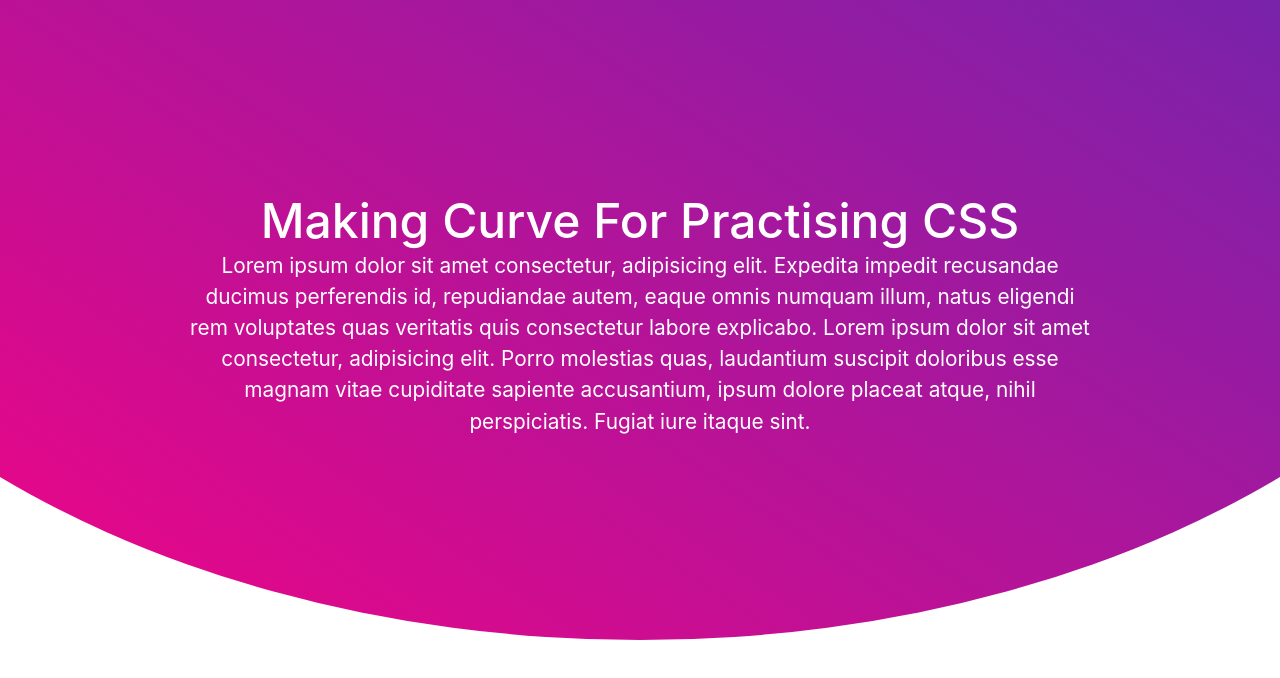
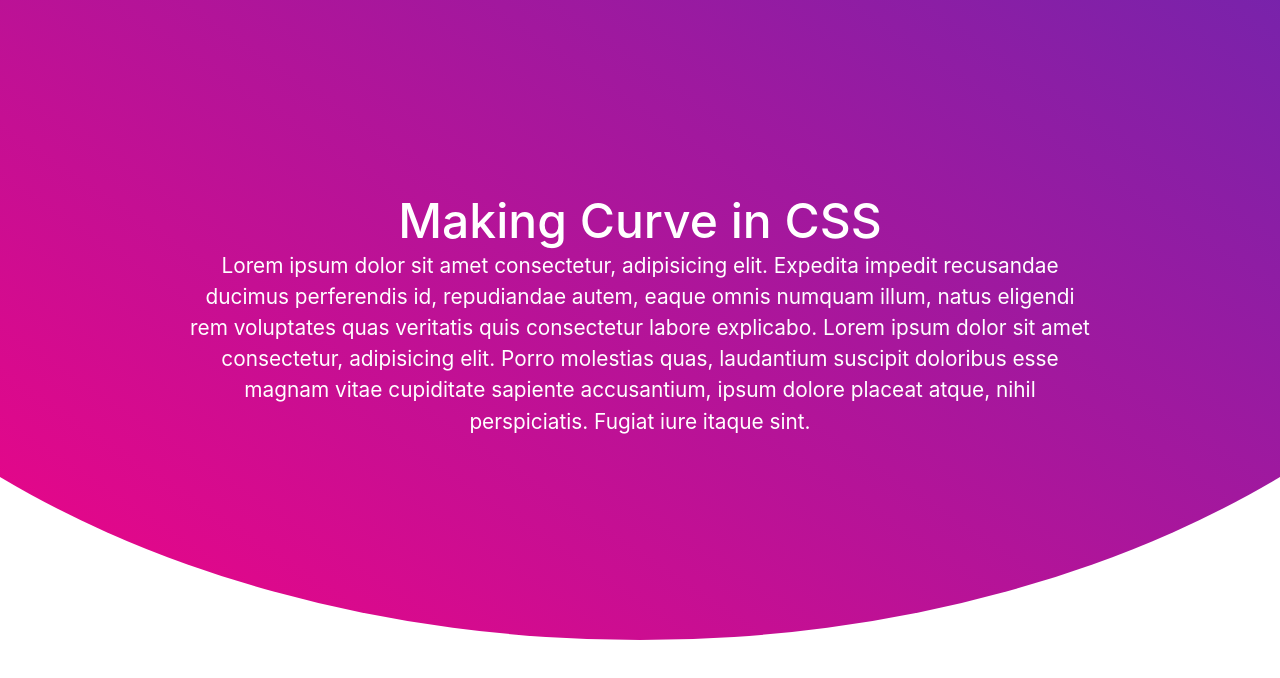
Before and after one commit to SunnyBarua/curve-practise, a plain HTML site: page index.html in a window 1280 px wide. Drawn offline with nearby package versions, Linux system fonts and the light colour scheme.

Commit message:
rename header tag

```diff
--- a/index.html
+++ b/index.html
@@ -14,7 +14,7 @@
   <body>
       <section>
           <div class="content">
-              <h2> Making Curve For Practising CSS</h2>
+              <h2> Making Curve in CSS</h2>
               <p>Lorem ipsum dolor sit amet consectetur, adipisicing elit. Expedita impedit recusandae ducimus perferendis id, repudiandae autem, eaque omnis numquam illum, natus eligendi rem voluptates quas veritatis quis consectetur labore explicabo.
                   Lorem ipsum dolor sit amet consectetur, adipisicing elit. Porro molestias quas, laudantium suscipit doloribus esse magnam vitae cupiditate sapiente accusantium, ipsum dolore placeat atque, nihil perspiciatis. Fugiat iure itaque sint.
               </p>
```
